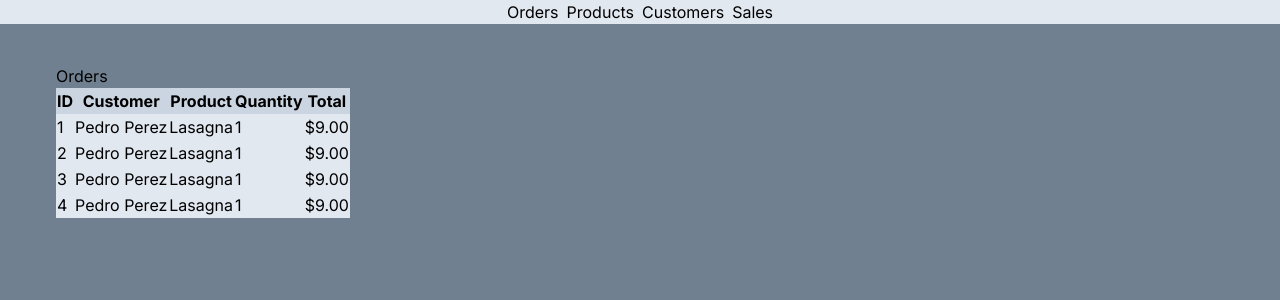
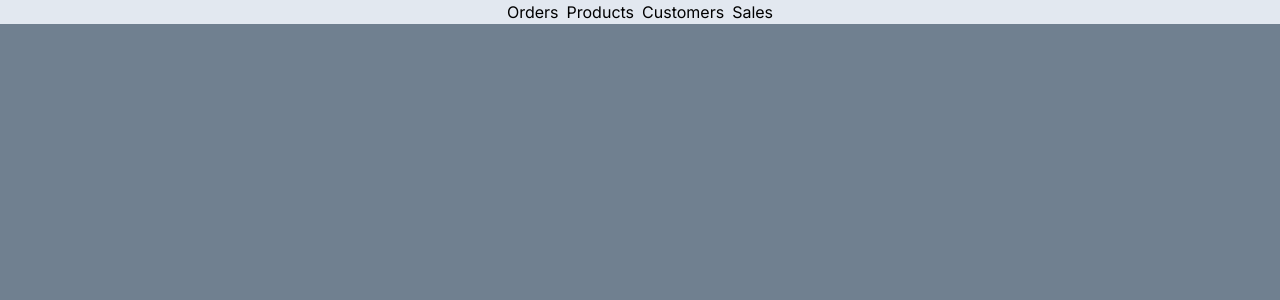
Before and after one commit to Pivanrios/laCooperativa, a Next.js app: page /admin in a window 1280 px wide. Shown: the top 300 px of the page. Built offline with nearby package versions, Linux system fonts and the light colour scheme.

Commit message:
add middleware

```diff
--- a/app/admin/page.js
+++ b/app/admin/page.js
@@ -4,28 +4,7 @@ import { orders } from '@/public/data'
 function Admin() {
   return (
     <div className='w-full'>
-      <section className='py-10 px-14 w-full'>
-      <h2 className=''>Orders</h2>
-      <table className='bg-slate-200'>
-        <thead className='bg-slate-300'>
-          <th>ID</th>
-          <th>Customer</th>
-          <th>Product</th>
-          <th>Quantity</th>
-          <th>Total</th>
-        </thead>
-        {orders.map((o)=>{
-          return(
-            <tr className=''>
-                <td>{o.id}</td>
-                <td>{o.name}</td>
-                <td>{o.product}</td>
-                <td>{o.qty}</td>
-                <td>${o.total}.00</td>
-            </tr>
-          )})}
-      </table>
-      </section>
+
     </div>
   )
 }
```
Also changed, not shown: middleware.jsx (added, +27 -0 lines).
